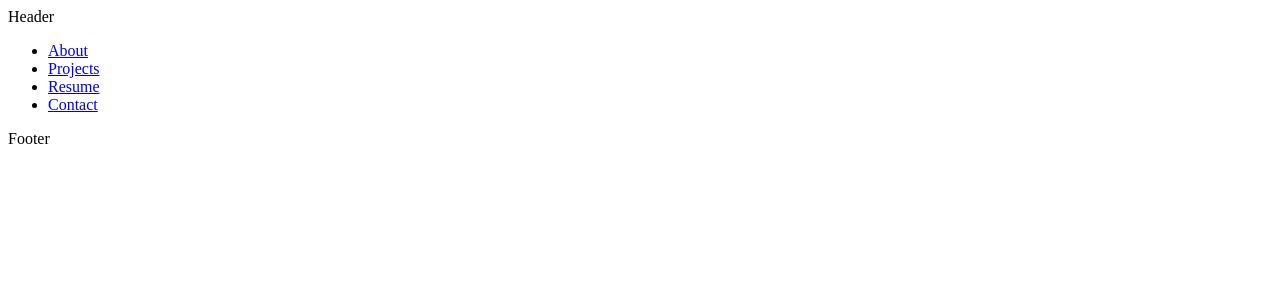
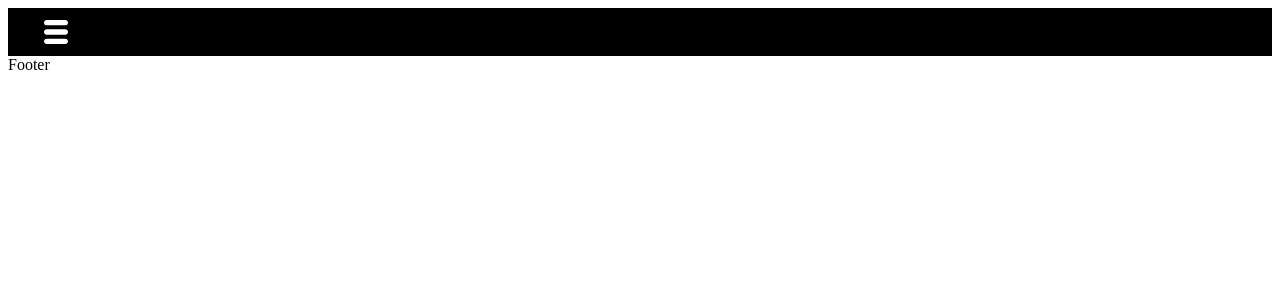
Before and after one commit to NicBab/My_Portfolio, a React (Create React App) app: page / in a window 1280 px wide. Shown: the top 300 px of the page. Built offline with nearby package versions, Linux system fonts and the light colour scheme.

Commit message:
applied menuData comp. to Menu comp./ adding Menu.css

```diff
--- a/src/App.jsx
+++ b/src/App.jsx
@@ -1,13 +1,13 @@
 
 import { BrowserRouter as Router, Switch, Route } from 'react-router-dom'
-import { Header, Footer } from './components/index'
+import { Menu, Footer } from './components/index'
 import { About, Projects, Resume, Contact } from './pages/index'
 import './App.css'
 
 function App() {
   return (
     <Router>
-      <Header />
+      <Menu />
        <Switch>
         <Route exact path="/about" component={About} />
         <Route path="/projects" component={Projects} />
--- a/src/components/Menu.jsx
+++ b/src/components/Menu.jsx
@@ -1,10 +1,45 @@
-import React from 'react'
+import React, { useState } from 'react'
 import { IconContext } from 'react-icons'
+import { Link } from 'react-router-dom'
+import * as TiIcons from "react-icons/ti";
+import * as AiIcons from 'react-icons/ai'
+import { MenuData } from './MenuData';
+import './css/Menu.css'
 
 const Menu = () => {
+    const [menu, setMenu] = useState(false)
+    const showMenu = () => setMenu(!menu)
+
     return (
-        <>
+       <>
         <IconContext.Provider value={{color:"#fff"}}>
+
+            <div className='nav'>
+                <Link to="#" className="burger">
+                    <TiIcons.TiThMenu onClick={showMenu} />
+                </Link>
+
+                <nav className={menu ? 'nav-menu active' : 'nav-menu'}>
+                    <ul className='nav-menu-items' onClick={showMenu}>
+                        <li className='nav-toggle'>
+                            <Link to='#' className="menu-bars">
+                                <AiIcons.AiOutlineCloseCircle />
+                            </Link>
+                        </li>
+
+                        {MenuData.map((item, index) => {
+                            return (
+                                <li key={index} className={item.cName}>
+                                    <Link to={item.path}>
+                                        {item.icon}
+                                        <span>{item.title}</span>
+                                    </Link>
+                                </li>
+                            )
+                        })}
+                    </ul>
+                </nav>
+            </div>
         </IconContext.Provider>
        </>
     )
--- a/src/components/MenuData.jsx
+++ b/src/components/MenuData.jsx
@@ -1,23 +1,31 @@
 import React from 'react'
-
+import * as BsIcons from 'react-icons/bs'
+import * as GrIcons from 'react-icons/gr'
+import * as MdIcons from 'react-icons/md'
 
 export const MenuData = [
     {
-        title: About,
+        title: 'About',
         path: '/about',
-        icon: ,
+        icon: <BsIcons.BsInfoCircle />,
         cName: 'menu-text',
     },
     {
-        title: Projects,
+        title: 'Projects',
         path: '/projects',
-        icon: ,
+        icon: <GrIcons.GrProjects />,
         cName: 'menu-text',
     },
     {
-        title: Resume,
+        title: 'Resume',
         path: '/resume',
-        icon: ,
+        icon: <MdIcons.MdOutlineFolderShared />,
         cName: 'menu-text',
     },
+    {
+        title: 'Contact',
+        path: '/contact',
+        icon: <GrIcons.GrContactInfo />,
+        cName: 'menu-text',
+    }
 ]
--- a/src/components/css/Menu.css
+++ b/src/components/css/Menu.css
@@ -0,0 +1,57 @@
+.nav {
+    background-color: black;
+    display: flex;
+    flex-direction: row;
+    justify-content: start;
+    align-items: center;
+    height: 3em;
+}
+
+.burger {
+    color: white;
+    margin: 2rem;
+    font-size: 2em;
+    display: flex;
+}
+
+.nav-menu {
+    background-color: black;
+    width: 240px;
+    height: 50%;
+    display: flex;
+    justify-content: start;
+    position: fixed;
+    top: 0;
+    left: -100%;
+    transition: 850ms;
+}
+
+.nav-menu.active {
+    left: 0;
+    transition: 350ms;
+    border-radius: 10px;
+}
+
+.nav-text {
+
+}
+
+.nav-text a {
+
+}
+
+.nav-text a:hover {
+
+}
+
+.nav-menu-items {
+
+}
+
+.nav-toggle {
+
+}
+
+span {
+
+}
--- a/src/pages/Resume.jsx
+++ b/src/pages/Resume.jsx
@@ -1,4 +1,5 @@
 import React from 'react'
+import './css/Resume.css'
 
 const Resume = () => {
     return (
```
